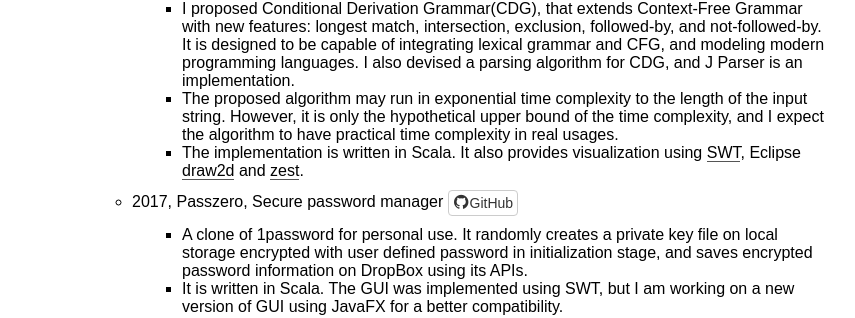
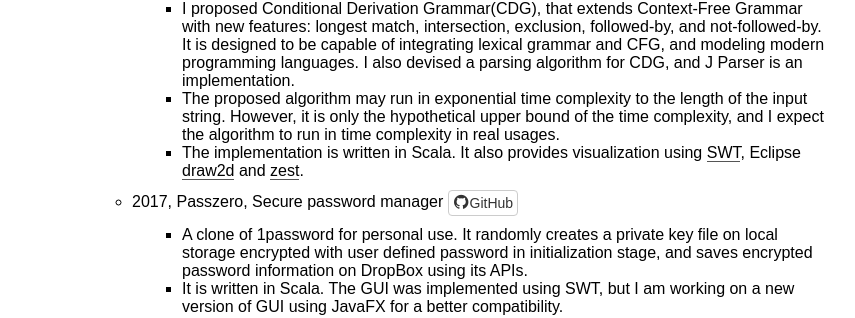
Before and after one commit to Joonsoo/joonsoo.github.io, a Jekyll site: the page built from index.html, in a window 1280 px wide. Shown: the part 1165-1483 px from the top of the page, without its empty margins (208-1063 px from the left). Built offline with Jekyll 4.4.1, drawn with Linux system fonts in a browser that asks for light colours; nearby versions of some CDN libraries; some web fonts are replaced.

Commit message:
Update index.md

```diff
--- a/_includes/index.md
+++ b/_includes/index.md
@@ -36,7 +36,7 @@
 
   * 2013-2017, J Parser, A scannerless parser implementation <a class="btn btn-default narrow" href="https://github.com/joonsoo/jparser"><i class="fa fa-2 fa-github"></i>GitHub</a>
     * I proposed Conditional Derivation Grammar(CDG), that extends Context-Free Grammar with new features: longest match, intersection, exclusion, followed-by, and not-followed-by. It is designed to be capable of integrating lexical grammar and CFG, and modeling modern programming languages. I also devised a parsing algorithm for CDG, and J Parser is an implementation.
-    * The proposed algorithm may run in exponential time complexity to the length of the input string. However, it is only the hypothetical upper bound of the time complexity, and I expect the algorithm to have practical time complexity in real usages.
+    * The proposed algorithm may run in exponential time complexity to the length of the input string. However, it is only the hypothetical upper bound of the time complexity, and I expect the algorithm to run in time complexity in real usages.
     * The implementation is written in Scala. It also provides visualization using [SWT](https://www.eclipse.org/swt/), Eclipse [draw2d](https://www.eclipse.org/gef/draw2d/) and [zest](https://www.eclipse.org/gef/zest/).
 
   * 2017, Passzero, Secure password manager <a class="btn btn-default narrow" href="https://github.com/joonsoo/passzero"><i class="fa fa-2 fa-github"></i>GitHub</a>
```
